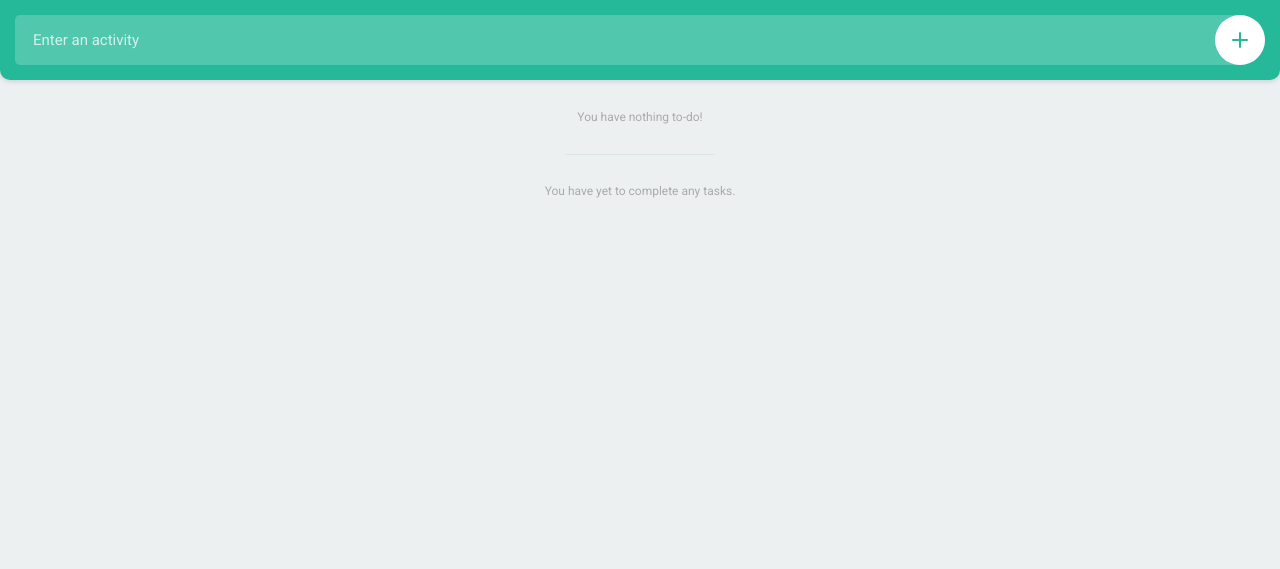
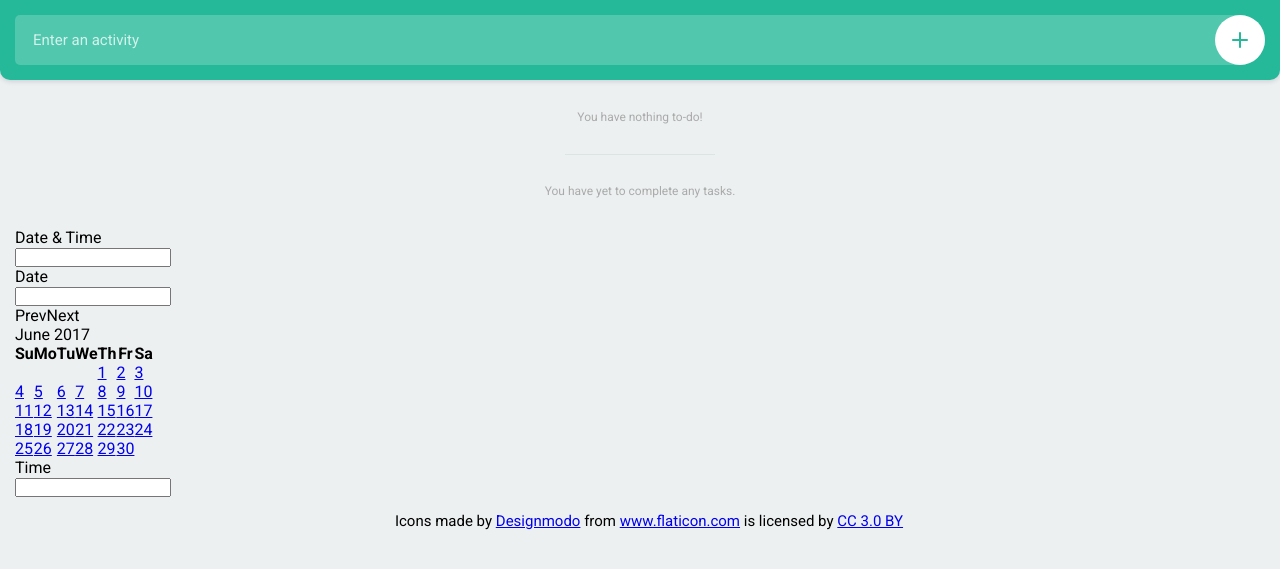
Before and after one commit to him2497/todo-list-app, a PHP site: page / in a window 1280 px wide. Shown: the top 569 px of the page. Run offline with PHP 8.4, Linux system fonts and the light colour scheme.

Commit message:
adding the calender feature

```diff
--- a/css/style.css
+++ b/css/style.css
@@ -253,3 +253,10 @@
   font-size: 12px;
   color: #aaa;
 }
+
+#footer{
+  text-align: center;
+  font-size: 15px;
+  font-weight: 400;
+  text-indent: 18px;
+}
--- a/home.html
+++ b/home.html
@@ -9,6 +9,13 @@
   <link href="https://fonts.googleapis.com/css?family=Roboto:400,500,700" rel="stylesheet">
   <link rel="stylesheet" type="text/css" href="css/reset.css">
   <link rel="stylesheet" type="text/css" href="css/style.css">
+  <script src="https://code.jquery.com/jquery-1.12.4.js"></script>
+  <script src="js/jquery-ui.js"></script>
+  <script>
+    $(function() {
+      $("#datepicker").datepicker();
+    });
+  </script>
 </head>
 
 <body>
@@ -18,12 +25,53 @@
   				<svg version="1.1" xmlns="http://www.w3.org/2000/svg" xmlns:xlink="http://www.w3.org/1999/xlink" x="0px" y="0px"viewBox="0 0 16 16" style="enable-background:new 0 0 16 16;" xml:space="preserve"><g><path class="fill" d="M16,8c0,0.5-0.5,1-1,1H9v6c0,0.5-0.5,1-1,1s-1-0.5-1-1V9H1C0.5,9,0,8.5,0,8s0.5-1,1-1h6V1c0-0.5,0.5-1,1-1s1,0.5,1,1v6h6C15.5,7,16,7.5,16,8z"/></g></svg>
   			</button>
   </header>
+  <div class="container">
+    <ul class="todo" id="todo"></ul>
+    <ul class="todo" id="completed"></ul>
+  </div>
 
   <div class="container">
-      <ul class="todo" id="todo"></ul>
+    <div class="row">
+      <div class="col-md-4 col-sm-6">
+        <label>Date & Time</label>
+        <div class='input-group date' id='datetimepicker'>
+          <input type='text' class="form-control" />
+          <span class="input-group-addon">
+          <span class="fa fa-calendar"></span>
+          </span>
+        </div>
+      </div>
+      <div class="col-md-4 col-sm-6">
+        <label>Date</label>
+        <div class='input-group date' id='datepicker'>
+          <input type='text' class="form-control" />
+          <span class="input-group-addon">
+          <span class="fa fa-calendar"></span>
+          </span>
+        </div>
+      </div>
+      <div class="col-md-4 col-sm-6">
+        <label>Time</label>
+        <div class='input-group date' id='timepicker'>
+          <input type='text' class="form-control" />
+          <span class="input-group-addon">
+          <span class="fa fa-clock-o"></span>
+          </span>
+        </div>
+      </div>
+    </div>
+  </div>
 
-      <ul class="todo" id="completed"></ul>
+  <br>
+  <br>
+  <br>
+  <footer>
+    <div id='footer'>
+      Icons made by <a href="http://www.flaticon.com/authors/designmodo" title="Designmodo">Designmodo</a> from <a href="http://www.flaticon.com" title="Flaticon">www.flaticon.com</a> is licensed by <a href="http://creativecommons.org/licenses/by/3.0/"
+        title="Creative Commons BY 3.0" target="_blank">CC 3.0 BY</a>
     </div>
+  </footer>
   <script src="js/main.js"></script>
 </body>
+
 </html>
--- a/js/main.js
+++ b/js/main.js
@@ -113,3 +113,30 @@
   item.appendChild(buttons);
   list.insertBefore(item, list.childNodes[0]);
 }
+
+$(function() {
+  $('#datetimepicker').datetimepicker({
+    icons: {
+      time: "fa fa-clock-o",
+      date: "fa fa-calendar",
+      up: "fa fa-chevron-up",
+      down: "fa fa-chevron-down",
+      next: "fa fa-chevron-right",
+      previous: "fa fa-chevron-left"
+    }
+  })
+  $('#datepicker').datetimepicker({
+    format: 'L',
+    icons: {
+      next: "fa fa-chevron-right",
+      previous: "fa fa-chevron-left"
+    }
+  });
+  $('#timepicker').datetimepicker({
+    format: 'LT',
+    icons: {
+      up: "fa fa-chevron-up",
+      down: "fa fa-chevron-down",
+    }
+  });
+});
```
Also changed, not shown: js/jquery-ui.js. Lines whose indentation alone changed are shown as unchanged.
